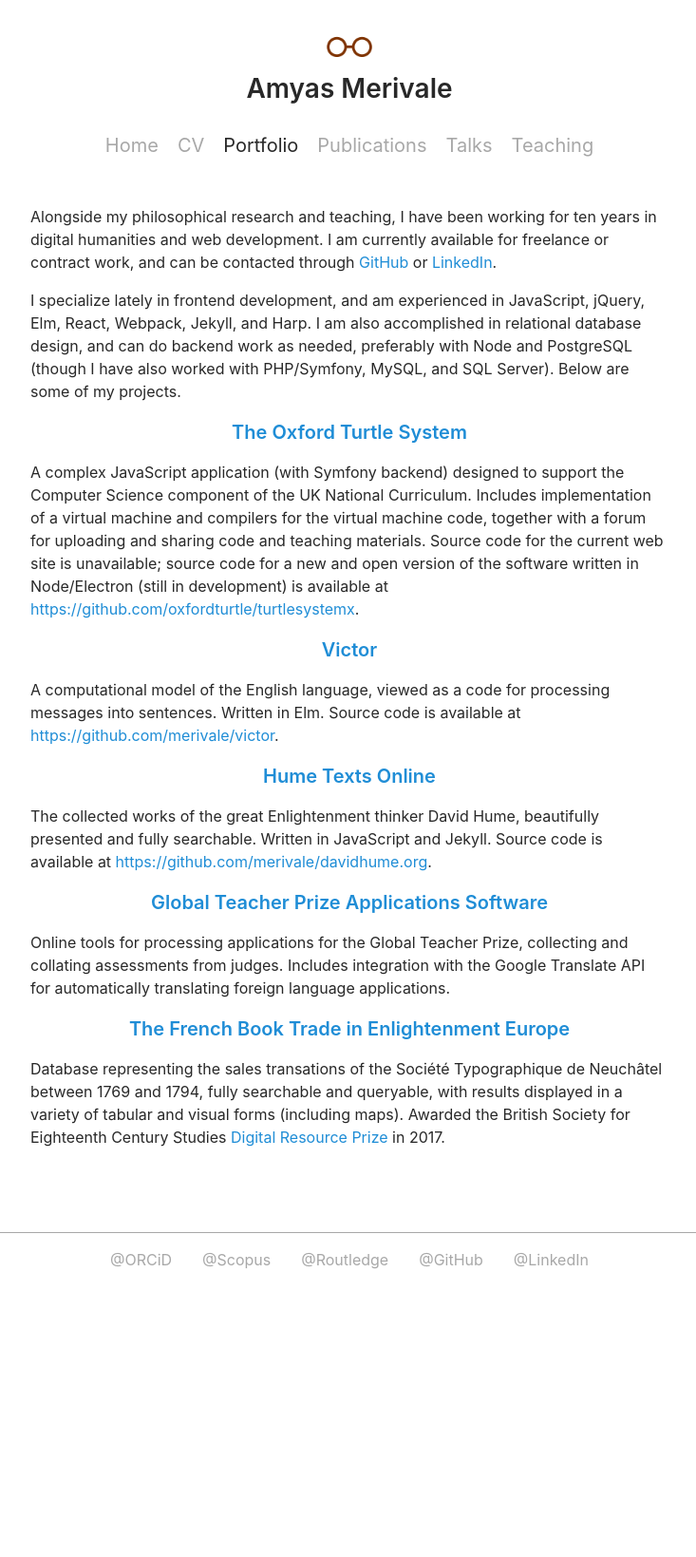
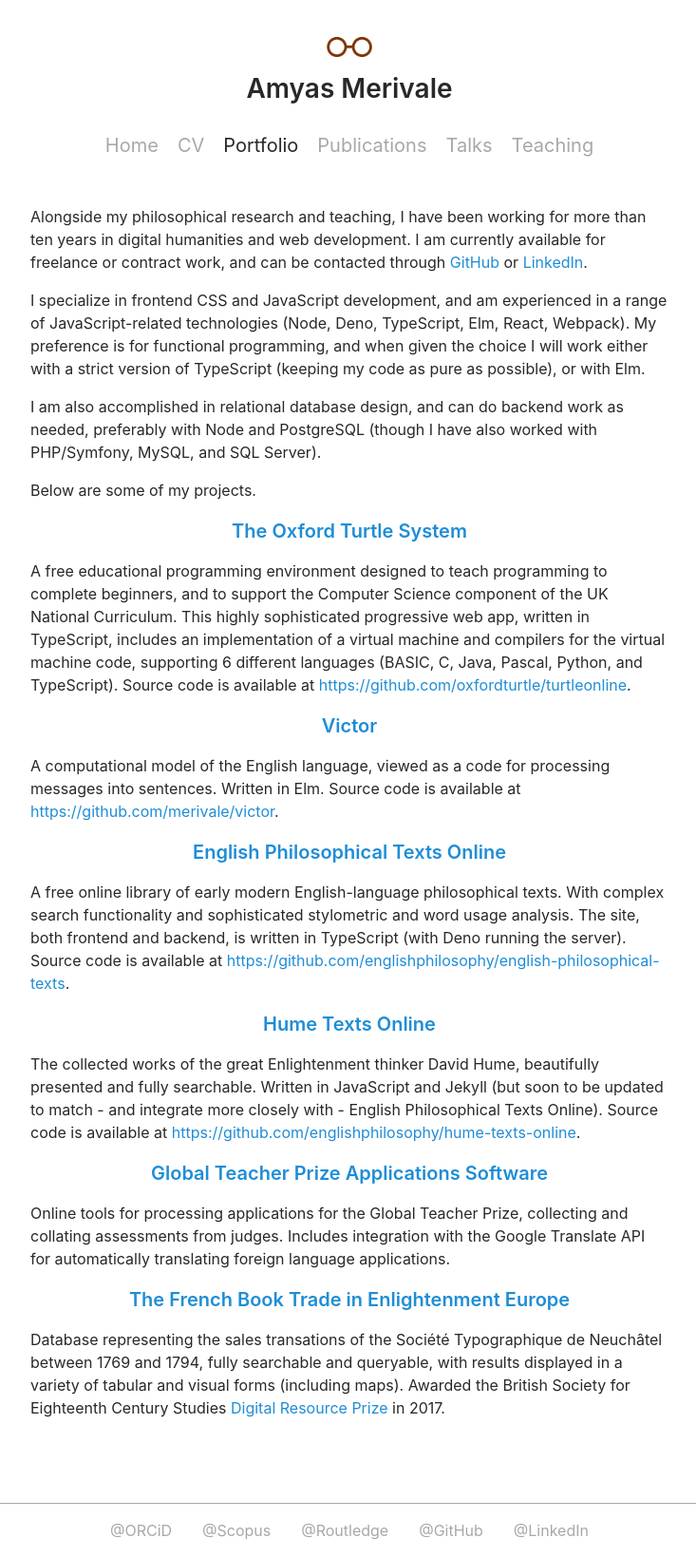
Before and after one commit to merivale/merivale.github.io, a Jekyll site: the page built from portfolio/index.md, in a window 1280 px wide. Shown: the whole page at 95% size, without its empty margins (272-1005 px from the left). Built offline with Jekyll 4.4.1, drawn with Linux system fonts in a browser that asks for light colours; before the commit the page ends 1354 px from its top, so only the background shows below that.

Commit message:
updated portfolio

```diff
--- a/_data/projects.yml
+++ b/_data/projects.yml
@@ -1,15 +1,19 @@
 -
   title: The Oxford Turtle System
   url: https://www.turtle.ox.ac.uk
-  blurb: "A complex JavaScript application (with Symfony backend) designed to support the Computer Science component of the UK National Curriculum. Includes implementation of a virtual machine and compilers for the virtual machine code, together with a forum for uploading and sharing code and teaching materials. Source code for the current web site is unavailable; source code for a new and open version of the software written in Node/Electron (still in development) is available at [https://github.com/oxfordturtle/turtlesystemx](https://github.com/oxfordturtle/turtlesystemx)."
+  blurb: "A free educational programming environment designed to teach programming to complete beginners, and to support the Computer Science component of the UK National Curriculum. This highly sophisticated progressive web app, written in TypeScript, includes an implementation of a virtual machine and compilers for the virtual machine code, supporting 6 different languages (BASIC, C, Java, Pascal, Python, and TypeScript). Source code is available at [https://github.com/oxfordturtle/turtleonline](https://github.com/oxfordturtle/turtleonline)."
 -
   title: Victor
   url: https://merivale.uk/victor
   blurb: "A computational model of the English language, viewed as a code for processing messages into sentences. Written in Elm. Source code is available at [https://github.com/merivale/victor](https://github.com/merivale/victor)."
 -
+  title: English Philosophical Texts Online
+  url: https://englishphilosophy.org
+  blurb: "A free online library of early modern English-language philosophical texts. With complex search functionality and sophisticated stylometric and word usage analysis. The site, both frontend and backend, is written in TypeScript (with Deno running the server). Source code is available at [https://github.com/englishphilosophy/english-philosophical-texts](https://github.com/englishphilosophy/english-philosophical-texts)."
+-
   title: Hume Texts Online
   url: https://davidhume.org
-  blurb: "The collected works of the great Enlightenment thinker David Hume, beautifully presented and fully searchable. Written in JavaScript and Jekyll. Source code is available at [https://github.com/merivale/davidhume.org](https://github.com/merivale/davidhume.org)."
+  blurb: "The collected works of the great Enlightenment thinker David Hume, beautifully presented and fully searchable. Written in JavaScript and Jekyll (but soon to be updated to match - and integrate more closely with - English Philosophical Texts Online). Source code is available at [https://github.com/englishphilosophy/hume-texts-online](https://github.com/englishphilosophy/hume-texts-online)."
 -
   title: Global Teacher Prize Applications Software
   url: http://www.gtpapply.org
--- a/portfolio/index.md
+++ b/portfolio/index.md
@@ -1,9 +1,22 @@
 ---
 section: portfolio
 ---
-Alongside my philosophical research and teaching, I have been working for ten years in digital humanities and web development. I am currently available for freelance or contract work, and can be contacted through [GitHub]({{ site.github }}) or [LinkedIn]({{ site.linkedin }}).
+Alongside my philosophical research and teaching, I have been working for more
+than ten years in digital humanities and web development. I am currently
+available for freelance or contract work, and can be contacted through
+[GitHub]({{ site.github}}) or [LinkedIn]({{ site.linkedin }}).
 
-I specialize lately in frontend development, and am experienced in JavaScript, jQuery, Elm, React, Webpack, Jekyll, and Harp. I am also accomplished in relational database design, and can do backend work as needed, preferably with Node and PostgreSQL (though I have also worked with PHP/Symfony, MySQL, and SQL Server). Below are some of my projects.
+I specialize in frontend CSS and JavaScript development, and am experienced in a
+range of JavaScript-related technologies (Node, Deno, TypeScript, Elm, React,
+Webpack). My preference is for functional programming, and when given the choice
+I will work either with a strict version of TypeScript (keeping my code as pure
+as possible), or with Elm.
+
+I am also accomplished in relational database design, and can do backend work as
+needed, preferably with Node and PostgreSQL (though I have also worked with
+PHP/Symfony, MySQL, and SQL Server).
+
+Below are some of my projects.
 
 {% for project in site.data.projects %}
 ### [{{ project.title }}]({{ project.url }})
```
